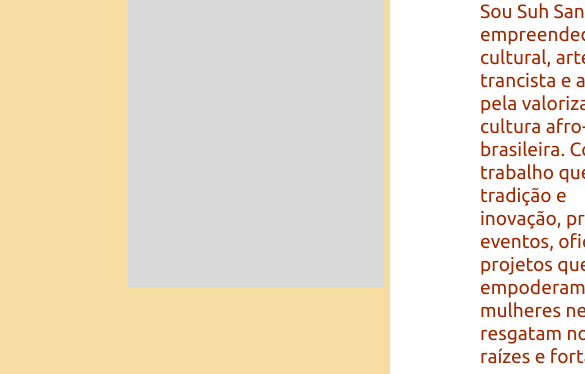
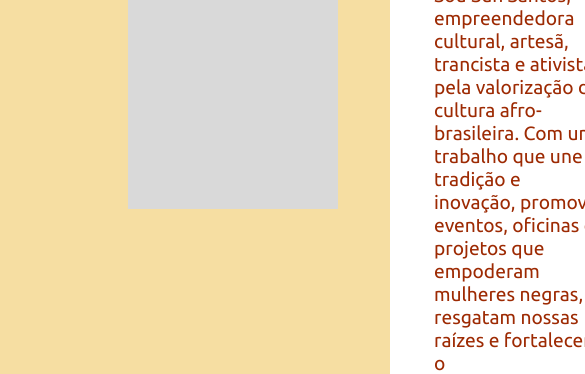
Before and after one commit to adegilsontorres/suhsantos, a plain HTML site: page index.html in a window 390 px wide. Shown: the part 182-556 px from the top of the page, 585 px wide, since content can reach past the window. Drawn offline with Linux system fonts and the light colour scheme.

Commit message:
Update quemSou.css
Adição de media query

```diff
--- a/styles/quemSou.css
+++ b/styles/quemSou.css
@@ -1,15 +1,10 @@
-.quemSou__texto {
-    color: var(--cor-terracota);
-}
-
 .quemSou {
     display: flex;
-    height: 25rem;
+    height: 100%;
     width: calc(100vw - var(--borda-container)*2);
 
     background-color: var(--cor-creme);
 
-    gap: 2rem;
     padding: 4rem var(--borda-container);
 }
 
@@ -26,9 +21,29 @@
 .quemSou__texto {
     width: 2fr;
     white-space: wrap;
+    color: var(--cor-terracota);
 }
 
 .quemSou__texto__paragrafo {
     margin-top: 1rem;
     font-size: 1.2rem;
 }
+
+@media screen and (max-width: 1024px) {
+    .quemSou {
+        padding: 4rem var(--borda-container);
+    }
+
+}
+
+@media screen and (max-width: 768px) {
+    .quemSou {
+        padding: 3rem var(--borda-container);
+    }
+
+    .quemSou__imagem__item {
+        max-width: 210px;
+        min-width: 48px;
+    }
+
+}
```
